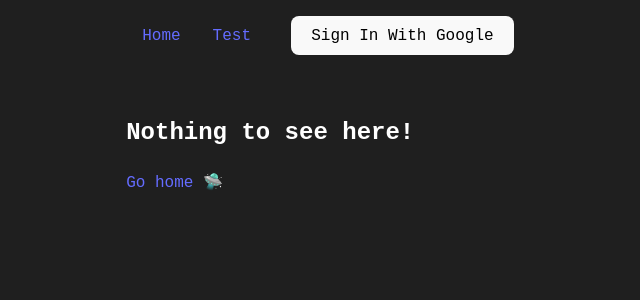
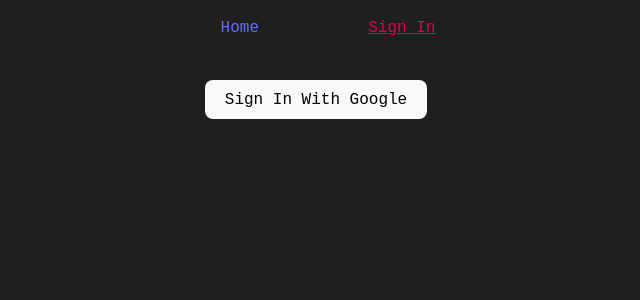
Before and after one commit to daryl-sf/daryl-findlay.dev, a React (Vite) app: page /sign-in in a window 1280 px wide. Shown: the top 300 px of the page, without its empty margins (324-964 px from the left). Built offline with nearby package versions, Linux system fonts and the light colour scheme; no server answers.

Commit message:
add sign in page

```diff
--- a/src/App.tsx
+++ b/src/App.tsx
@@ -5,6 +5,7 @@
 import Homepage from "./pages/Homepage";
 import Layout from "./pages/Layout";
 import NoMatch from "./pages/NoMatch";
+import SignIn from "./pages/SignIn";
 import { trackPageView } from "./util/analytics";
 
 const App = () => {
@@ -24,6 +25,7 @@
       <Routes>
         <Route path="/" element={<Layout user={user} />}>
           <Route index element={<Homepage />} />
+          <Route path="sign-in" element={<SignIn />} />
           <Route path="test" element={<div>Test Route</div>} />
 
           {/* catch all for 404 */}
--- a/src/components/SignInButton.tsx
+++ b/src/components/SignInButton.tsx
@@ -1,9 +1,9 @@
 import { GoogleAuthProvider, signInWithPopup } from "firebase/auth";
 import { useAuth } from "../lib/firebase";
 
-const SignInButton = () => {
+const SignInButton = ({ redirect = () => null }: { redirect?: () => void}) => {
   const handleSignIn = () => {
-    signInWithPopup(useAuth(), new GoogleAuthProvider()).then(console.log);
+    signInWithPopup(useAuth(), new GoogleAuthProvider()).then(redirect);
   };
 
   return (
--- a/src/pages/Layout/index.tsx
+++ b/src/pages/Layout/index.tsx
@@ -1,6 +1,5 @@
 import { User } from "firebase/auth";
 import { NavLink, Outlet } from "react-router-dom";
-import SignInButton from "../../components/SignInButton";
 import SignOut from "../../components/SignOut";
 import classes from "./layout.module.css";
 
@@ -18,9 +17,9 @@
               Home
             </NavLink>
           </li>
-          <li>
+          {/* <li>
             <NavLink to="/test" className={({ isActive }) => isActive ? classes.active : undefined}>Test</NavLink>
-          </li>
+          </li> */}
         </ul>
         <ul>
           {user && (
@@ -29,7 +28,7 @@
               <li><SignOut /></li>
             </>
           )}
-          {!user && <li><SignInButton /></li>}
+          {!user && <li><NavLink to="/sign-in" className={({ isActive }) => isActive ? classes.active : undefined}>Sign In</NavLink></li>}
         </ul>
       </nav>
       <div className={classes.content}>
--- /dev/null
+++ b/src/pages/SignIn/index.tsx
@@ -0,0 +1,13 @@
+import { useNavigate } from "react-router";
+import SignInButton from "../../components/SignInButton";
+
+const SignIn = () => {
+  const navigate = useNavigate();
+  return (
+    <section>
+      <SignInButton redirect={() => navigate("/")}/>
+    </section>
+  );
+};
+
+export default SignIn;
```
